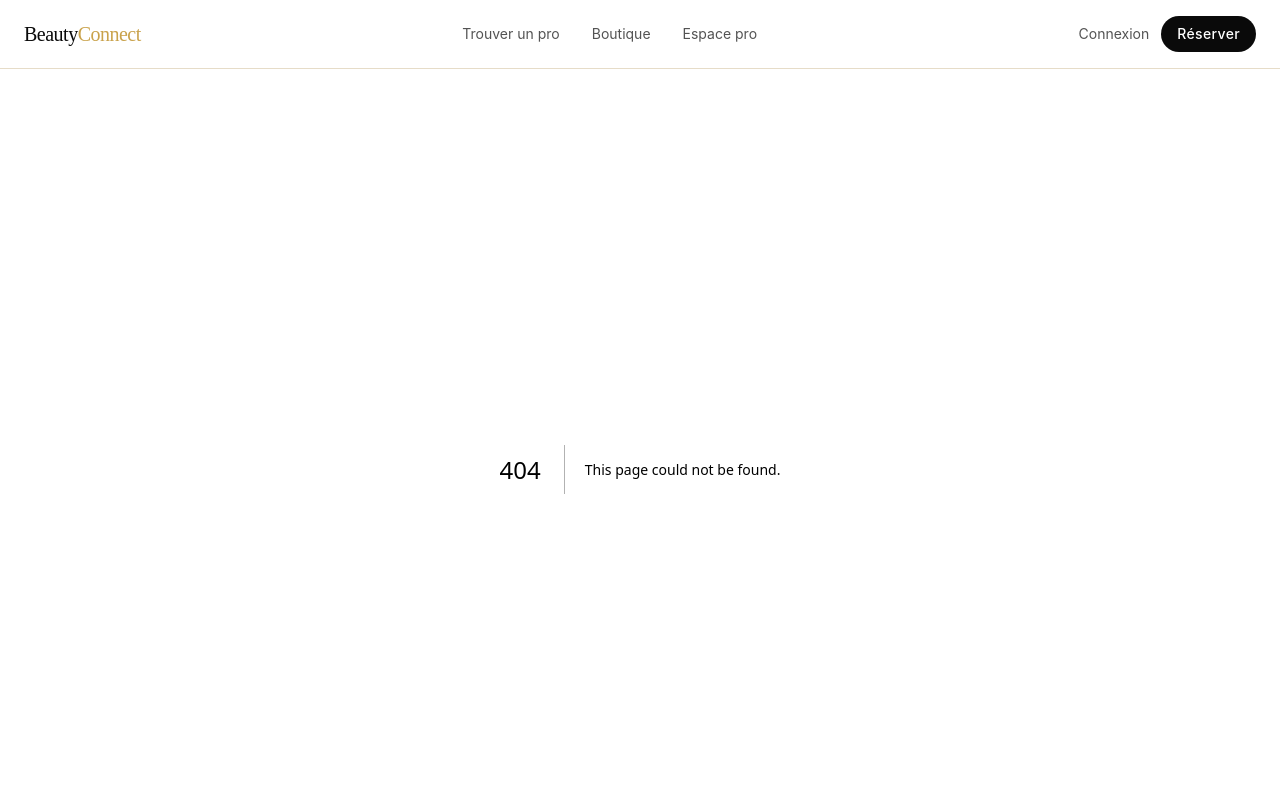
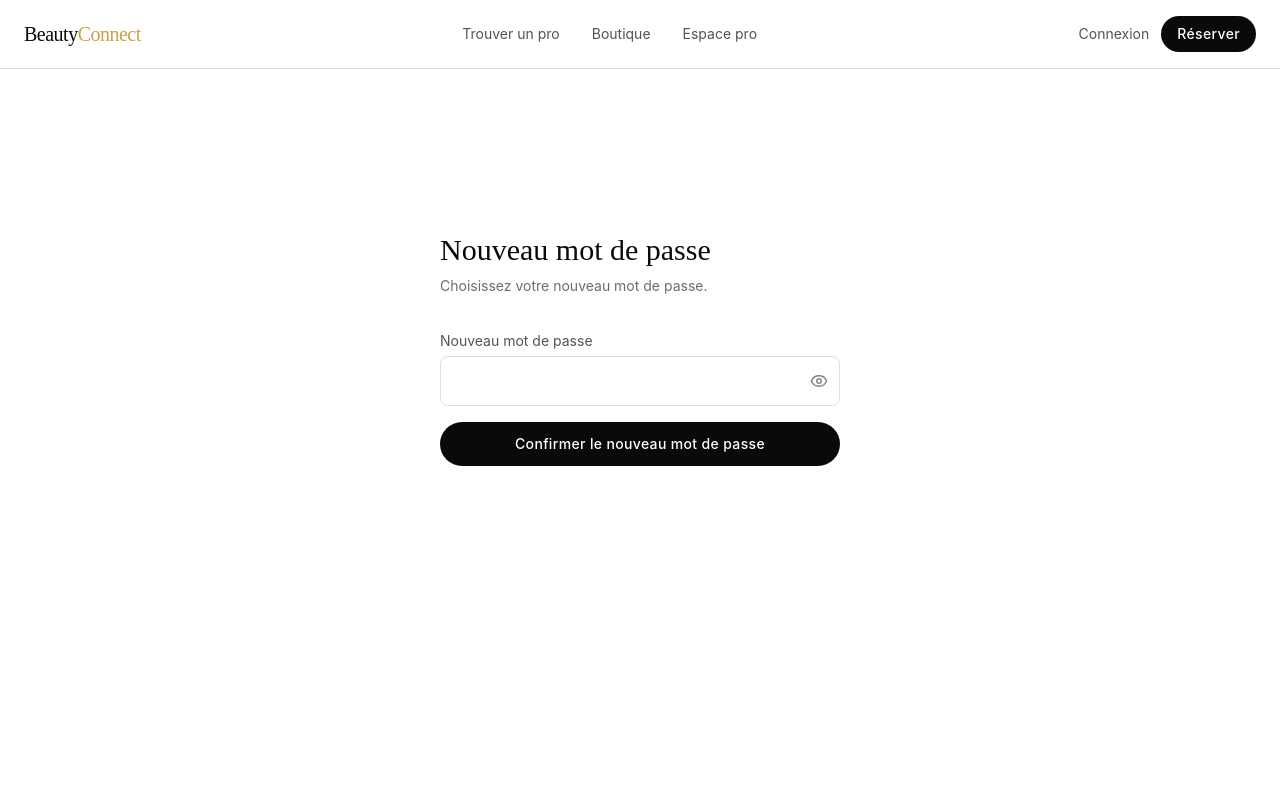
Before and after one commit to Misswaxbeautycare/beautyconnect, a Next.js app: page /reinitialiser-mot-de-passe in a window 1280 px wide. Before the commit this address had no page. Shown: the top 800 px of the page. Built offline with nearby package versions, Linux system fonts and the light colour scheme; no server answers.

Commit message:
Create page.tsx

```diff
--- /dev/null
+++ b/app/(auth)/reinitialiser-mot-de-passe/page.tsx
@@ -0,0 +1,77 @@
+"use client";
+import { useForm } from "react-hook-form";
+import { zodResolver } from "@hookform/resolvers/zod";
+import { z } from "zod";
+import { createClient } from "@/lib/supabase/client";
+import { Button } from "@/components/ui/Button";
+import { useRouter } from "next/navigation";
+import { useState } from "react";
+import { Eye, EyeOff } from "lucide-react";
+
+const schema = z.object({
+  password: z.string().min(8, "8 caractères minimum"),
+});
+type FormInput = z.infer<typeof schema>;
+
+export default function ReinitialiserMotDePassePage() {
+  const router = useRouter();
+  const supabase = createClient();
+  const [error, setError] = useState<string | null>(null);
+  const [success, setSuccess] = useState(false);
+  const [showPassword, setShowPassword] = useState(false);
+
+  const {
+    register,
+    handleSubmit,
+    formState: { errors, isSubmitting },
+  } = useForm<FormInput>({ resolver: zodResolver(schema) });
+
+  async function onSubmit(data: FormInput) {
+    setError(null);
+    const { error } = await supabase.auth.updateUser({ password: data.password });
+    if (error) {
+      setError("Une erreur est survenue. Le lien a peut-être expiré, redemandez-en un nouveau.");
+      return;
+    }
+    setSuccess(true);
+    setTimeout(() => router.push("/login"), 2000);
+  }
+
+  return (
+    <div className="mx-auto flex min-h-[70vh] max-w-md flex-col justify-center px-6 py-16">
+      <h1 className="font-display text-3xl text-noir">Nouveau mot de passe</h1>
+      <p className="mt-2 text-sm text-noir/60">Choisissez votre nouveau mot de passe.</p>
+
+      {success ? (
+        <p className="mt-8 text-sm text-green-700">
+          Mot de passe mis à jour ! Redirection vers la connexion...
+        </p>
+      ) : (
+        <form onSubmit={handleSubmit(onSubmit)} className="mt-8 space-y-4">
+          <div>
+            <label className="text-sm text-noir/70">Nouveau mot de passe</label>
+            <div className="relative mt-1">
+              <input
+                {...register("password")}
+                type={showPassword ? "text" : "password"}
+                className="w-full rounded-lg border border-beige-dark px-4 py-3 pr-11 outline-none focus:border-or"
+              />
+              <button
+                type="button"
+                onClick={() => setShowPassword(!showPassword)}
+                className="absolute right-3 top-1/2 -translate-y-1/2 text-noir/50"
+              >
+                {showPassword ? <EyeOff size={18} /> : <Eye size={18} />}
+              </button>
+            </div>
+            {errors.password && <p className="mt-1 text-xs text-red-600">{errors.password.message}</p>}
+          </div>
+          {error && <p className="text-sm text-red-600">{error}</p>}
+          <Button type="submit" disabled={isSubmitting} className="w-full">
+            {isSubmitting ? "Mise à jour..." : "Confirmer le nouveau mot de passe"}
+          </Button>
+        </form>
+      )}
+    </div>
+  );
+}
```
